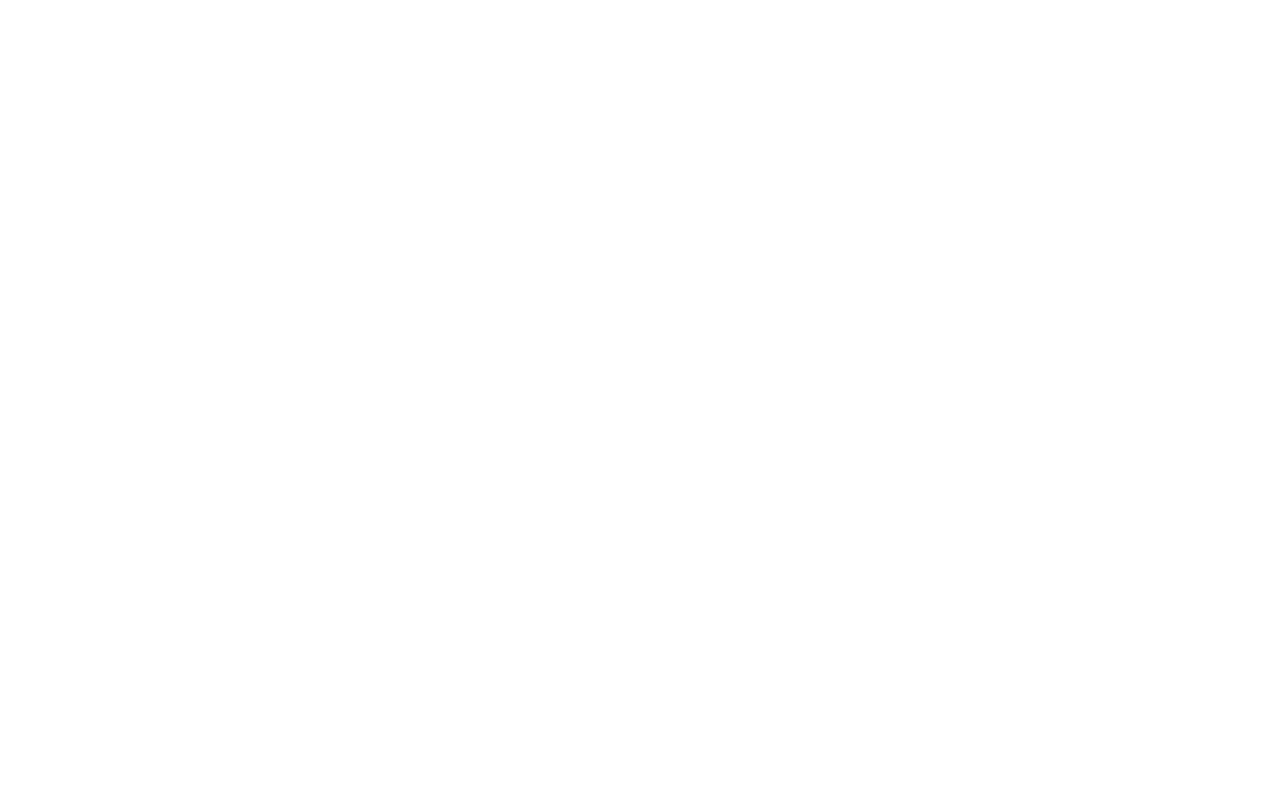
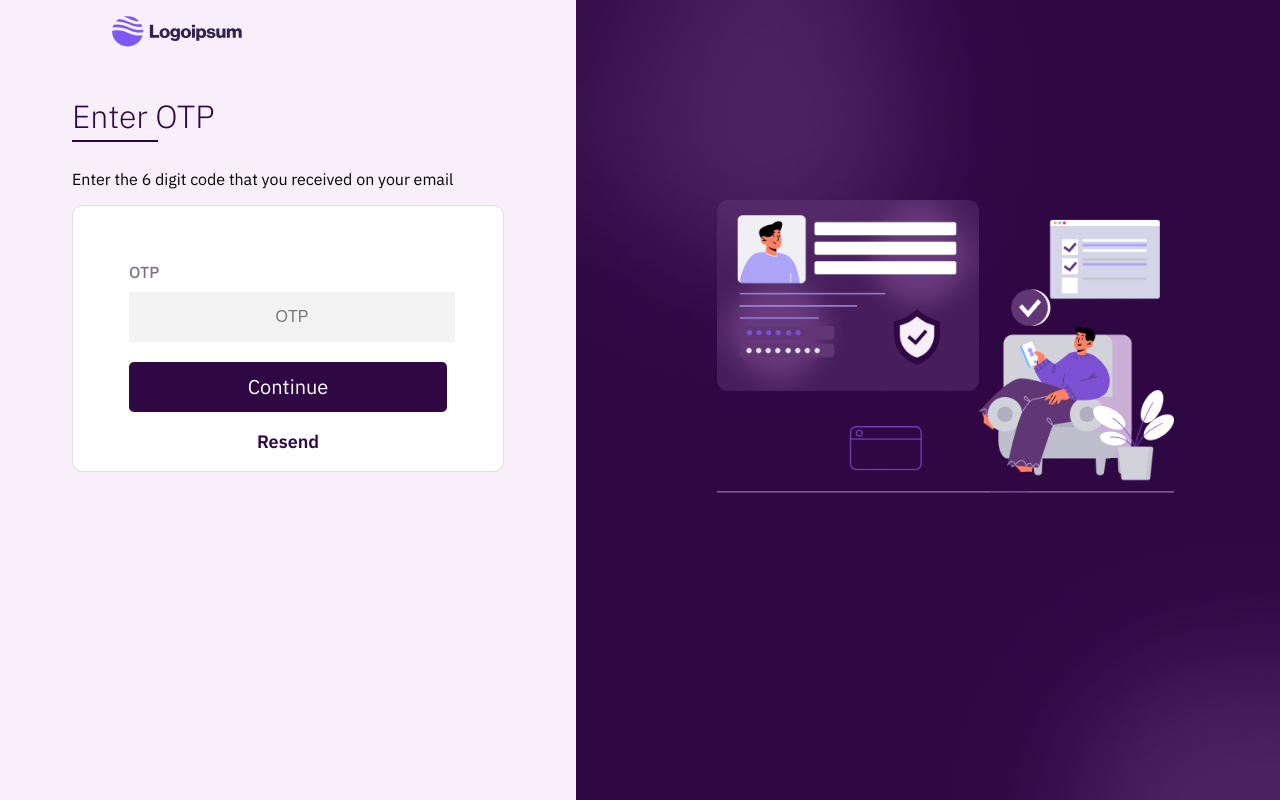
Before and after one commit to altamash2000/online_practice, a React (Create React App) app: page /auth/otp in a window 1280 px wide. Built offline with nearby package versions, Linux system fonts and the light colour scheme.

Commit message:
otp forgot password rest password

```diff
--- a/src/auth/password/forgot.js
+++ b/src/auth/password/forgot.js
@@ -10,7 +10,7 @@
 export default function ForgotPassword() {
   const navigate = useNavigate(0)
   const onclick = () => {
-
+    navigate("otp")
   }
   const login = () => {
     navigate("/")
@@ -22,7 +22,7 @@
         <div style={cardBodyinner}>
           <form>
             <CustomInput name="Email" placeholder="Email Address" type="email" label="Email Address" lefticon={<MailIcon />} righticon={""} />
-            <CustomButton title="Login" onClick={onclick} />
+            <CustomButton title="Continue" onClick={onclick} />
             <FormFooter leftText='Remember Password?' rightClick={login} rightText='Login' />
 
           </form>
--- a/src/auth/password/otp.js
+++ b/src/auth/password/otp.js
@@ -1,9 +1,36 @@
 import React from 'react'
+import CustomButton from '../../customComponents/button/customButton'
+import CustomInput from '../../customComponents/customTextInput'
+import UnderLineText from '../../customComponents/under-line-text/underLineText'
+import { ThemeColors } from '../../theme/theme'
+import { cardBodyinner, cardinner } from '../login/logincss'
 
 export default function Otp() {
+  const onclick = () => {
+
+  }
+
+  const rightTxt = {
+    color: ThemeColors.primary,
+    fontSize: 'large',
+    fontFamily: 'SemiBold',
+    fontWeight: '600'
+  }
   return (
-    <div>
+    <section>
+      <UnderLineText text='Enter OTP' subText='Enter the 6 digit code that you received on your email' />
+      <div style={cardinner}>
+        <div style={cardBodyinner}>
+          <form>
+            <CustomInput name="Email" placeholder="OTP" type="email" label="OTP"  />
+            <CustomButton title="Continue" onClick={onclick} />
+            <div style={{ display: 'flex', flexDirection: 'row', justifyContent: 'center', }}>
+              <p style={rightTxt} className="pointer" >Resend</p>
+            </div>
 
-    </div>
+          </form>
+        </div>
+      </div>
+    </section>
   )
 }
--- a/src/auth/password/reset.js
+++ b/src/auth/password/reset.js
@@ -1,9 +1,30 @@
 import React from 'react'
+import { useNavigate } from 'react-router-dom'
+import { EyeIcon, PasswordIcon } from '../../assets/icon/inputIcon'
+import CustomButton from '../../customComponents/button/customButton'
+import CustomInput from '../../customComponents/customTextInput'
+import UnderLineText from '../../customComponents/under-line-text/underLineText'
+import { cardBodyinner, cardinner } from '../login/logincss'
 
 export default function Reset() {
+  const navigate = useNavigate(0)
+  const onclick = () => {
+    navigate("/")
+  }
+
   return (
-    <div>
-
-    </div>
+    <section>
+      <UnderLineText text='Reset Password' subText='When an unknown printer took a galley of type and scrambled it to make a type specimen book.' />
+      <div style={cardinner}>
+        <div style={cardBodyinner}>
+          <form>
+            <CustomInput name="password" placeholder="Password" type="password" label="Password" lefticon={<PasswordIcon />} righticon={<EyeIcon />} />
+            <CustomInput name="confirmpassword" placeholder="Confirm Password" type="password" label="Confirm Password" lefticon={<PasswordIcon />} righticon={<EyeIcon />} />
+            <CustomButton title="Continue" onClick={onclick} />
+            <br />
+          </form>
+        </div>
+      </div>
+    </section>
   )
 }
--- a/src/common/baseLayout.js
+++ b/src/common/baseLayout.js
@@ -3,6 +3,8 @@
 import img from '../assets/images/Group 2.png';
 import LoginPage from '../auth/login';
 import ForgotPassword from '../auth/password/forgot';
+import Otp from '../auth/password/otp';
+import Reset from '../auth/password/reset';
 import SignUpPage from '../auth/signup';
 import Header from '../navigations/header';
 import { ThemeColors } from '../theme/theme';
@@ -33,6 +35,8 @@
         <Route path='login' element={<LoginPage auth={auth} setAuth={setAuth} />} />
         <Route path='sign-up' element={<SignUpPage />} />
         <Route path='forgot-password' element={<ForgotPassword />} />
+        <Route path='otp' element={<Otp />} />
+        <Route path='reset-password' element={<Reset />} />
       </Route>
     </Routes>
   )
--- a/src/customComponents/dropdown/dropdown.js
+++ b/src/customComponents/dropdown/dropdown.js
@@ -1,6 +1,5 @@
-import React, { useState } from 'react'
+import React, { useState } from 'react';
 import { formSelect, InputLabel, StyledInput } from '../customTextInput/indexCss';
-import { DropDownContainer, DropDownHeader, DropDownList, DropDownListContainer, ListItem } from './dropdownCss';
 
 export default function Dropdown(props) {
     const { option,label,lefticon} = props
```
